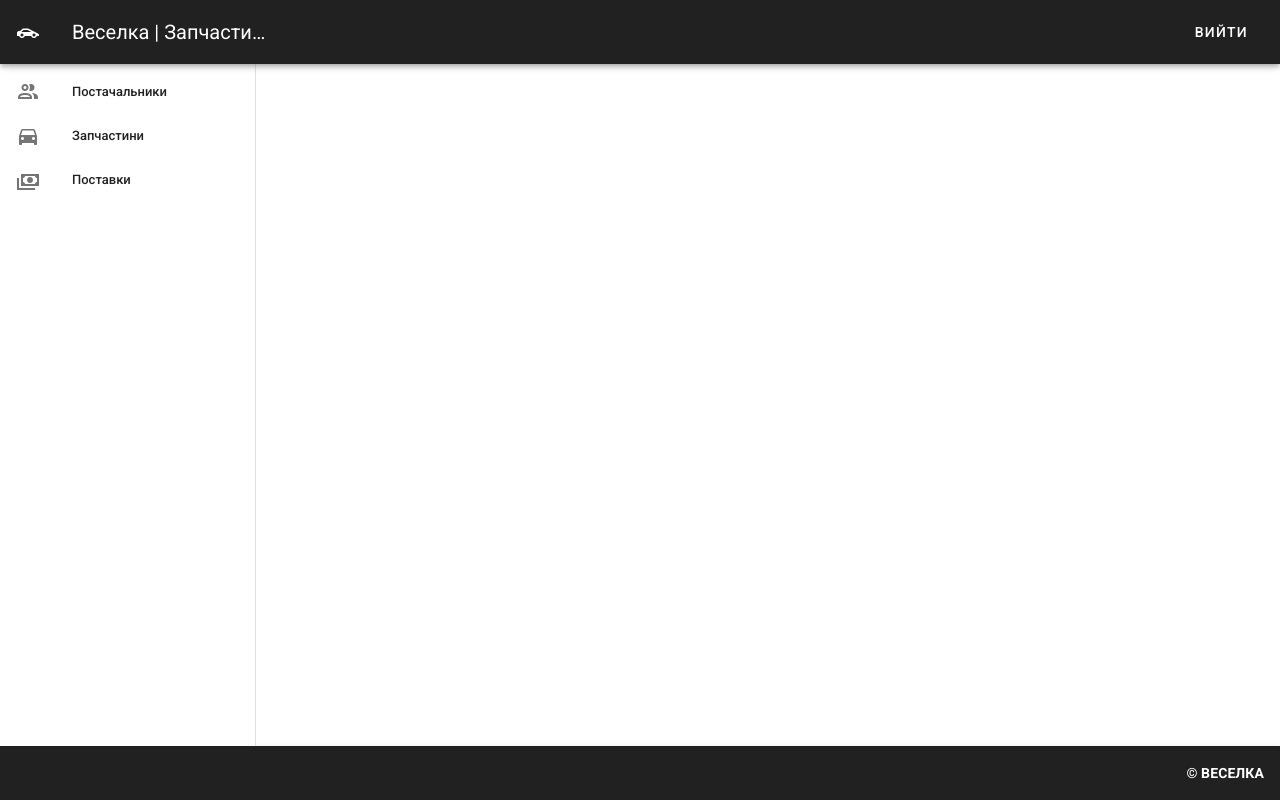
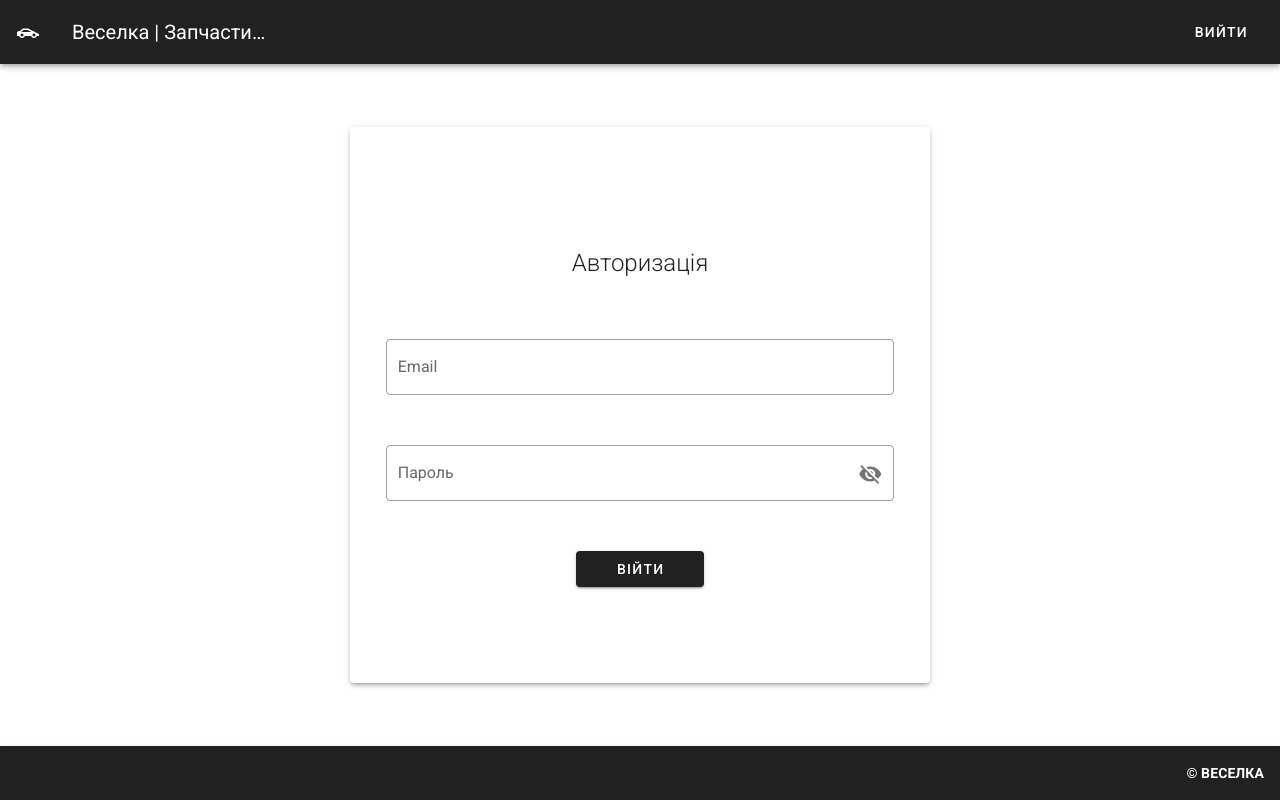
Before and after one commit to Dever4eg/hneu-trainings-vue, a Vue app: page /login in a window 1280 px wide. Built offline with nearby package versions, Linux system fonts and the light colour scheme.

Commit message:
Added authorization logic

```diff
--- a/package.json
+++ b/package.json
@@ -8,8 +8,12 @@
     "lint": "vue-cli-service lint"
   },
   "dependencies": {
+    "axios": "^0.21.1",
     "core-js": "^3.6.5",
+    "moment": "^2.29.1",
+    "vee-validate": "^2.2.14",
     "vue": "^2.6.11",
+    "vue-moment": "^4.1.0",
     "vue-router": "^3.2.0",
     "vuetify": "^2.4.0",
     "vuex": "^3.4.0"
--- a/src/App.vue
+++ b/src/App.vue
@@ -1,6 +1,11 @@
 <template>
   <v-app>
     <v-app-bar app clipped-left dark color="grey darken-4">
+      <v-app-bar-nav-icon
+        v-if="isAuthorized"
+        @click.stop="openSidebar = !openSidebar"
+      ></v-app-bar-nav-icon>
+
       <v-app-bar-nav-icon>
         <v-icon>mdi-car-sports</v-icon>
       </v-app-bar-nav-icon>
@@ -10,11 +15,11 @@
       <v-spacer></v-spacer>
 
       <v-toolbar-items>
-        <v-btn to="/logout" text>Вийти</v-btn>
+        <v-btn type="button" text @click="logout">Вийти</v-btn>
       </v-toolbar-items>
     </v-app-bar>
 
-    <v-navigation-drawer app clipped>
+    <v-navigation-drawer v-if="isAuthorized" v-model="openSidebar" app clipped>
       <v-list dense nav class="py-0">
         <v-list dense>
           <v-list-item
@@ -50,10 +55,14 @@
 </template>
 
 <script>
+import { mapGetters } from "vuex";
+import {getAuthHeader} from "./helpers/auth";
+
 export default {
   name: "App",
   components: {},
   data: () => ({
+    openSidebar: true,
     sidebarItems: [
       {
         icon: "mdi-account-multiple-outline",
@@ -71,6 +80,28 @@ export default {
         path: "/invoices"
       }
     ]
-  })
+  }),
+  computed: {
+    ...mapGetters(["authToken"]),
+    isAuthorized() {
+      return !!this.authToken;
+    }
+  },
+  methods: {
+    logout() {
+      // eslint-disable-next-line no-undef
+      axios
+        .delete("/log_out", {
+          headers: { ...getAuthHeader() }
+        })
+        .then(() => {
+          this.$store.commit("logout");
+          this.$router.push("/login");
+        })
+        .catch(error => {
+          console.log(error);
+        });
+    }
+  }
 };
 </script>
--- /dev/null
+++ b/src/helpers/auth.js
@@ -0,0 +1,15 @@
+export const getToken = () => {
+  const token = localStorage.getItem("token");
+
+  return token ? token : null;
+};
+
+export const getUser = () => {
+  const user = localStorage.getItem("user");
+
+  return user ? JSON.parse(user) : null;
+};
+
+export const getAuthHeader = () => {
+  return { AUTH_TOKEN: getToken() };
+};
--- a/src/main.js
+++ b/src/main.js
@@ -3,8 +3,19 @@ import App from "./App.vue";
 import router from "./router";
 import store from "./store";
 import vuetify from "./plugins/vuetify";
+import VeeValidate from "vee-validate";
+import auth from "./middleware/auth";
 
 Vue.config.productionTip = false;
+
+Vue.use(VeeValidate);
+Vue.use(require("vue-moment"));
+
+window.axios = require("axios");
+window.axios.defaults.headers.common = { "X-Requested-With": "XMLHttpRequest" };
+window.axios.defaults.baseURL = process.env.VUE_APP_API_ENDPOINT;
+
+auth();
 
 new Vue({
   router,
--- /dev/null
+++ b/src/middleware/auth.js
@@ -0,0 +1,28 @@
+import router from "../router";
+import store from "../store";
+
+export default () => {
+  router.beforeEach((to, from, next) => {
+    const auth = to.matched.some(record => record.meta.isAuthRequired);
+    const token = store.getters.authToken;
+    if (auth && !token) {
+      next("/login");
+    } else if (!auth && token) {
+      next("/");
+    } else {
+      next();
+    }
+  });
+
+  // eslint-disable-next-line no-undef
+  axios.interceptors.response.use(
+    response => response,
+    error => {
+      if (error.response.status === 401) {
+        store.commit("logout");
+        router.push("/login");
+      }
+      return Promise.reject(error);
+    }
+  );
+};
--- a/src/router/index.js
+++ b/src/router/index.js
@@ -1,5 +1,6 @@
 import Vue from "vue";
 import VueRouter from "vue-router";
+import Login from "../views/Login.vue";
 import Suppliers from "../views/Suppliers.vue";
 import Products from "../views/Products.vue";
 import Invoices from "../views/Invoices.vue";
@@ -8,23 +9,44 @@ Vue.use(VueRouter);
 
 const routes = [
   {
+    path: "/login",
+    name: "Login",
+    component: Login,
+    meta: {
+      isAuthRequired: false
+    }
+  },
+  {
     path: "/",
     redirect: "/suppliers"
   },
   {
     path: "/suppliers",
     name: "Suppliers",
-    component: Suppliers
+    component: Suppliers,
+    meta: {
+      isAuthRequired: true
+    }
   },
   {
     path: "/products",
     name: "Products",
-    component: Products
+    component: Products,
+    meta: {
+      isAuthRequired: true
+    }
   },
   {
     path: "/invoices",
     name: "Invoices",
-    component: Invoices
+    component: Invoices,
+    meta: {
+      isAuthRequired: true
+    }
+  },
+  {
+    path: "*",
+    redirect: "/"
   }
 ];
 
--- a/src/store/index.js
+++ b/src/store/index.js
@@ -1,11 +1,35 @@
 import Vue from "vue";
 import Vuex from "vuex";
+import { getToken, getUser } from "../helpers/auth";
 
 Vue.use(Vuex);
 
+const token = getToken();
+const user = getUser();
+
 export default new Vuex.Store({
-  state: {},
-  mutations: {},
+  state: {
+    authToken: token,
+    currentUser: user
+  },
+  getters: {
+    authToken: state => state.authToken,
+    currentUser: state => state.currentUser
+  },
+  mutations: {
+    login(state, user) {
+      state.currentUser = user;
+      state.authToken = user.authentication_token;
+      localStorage.setItem("user", JSON.stringify(state.currentUser));
+      localStorage.setItem("token", state.authToken);
+    },
+    logout(state) {
+      localStorage.removeItem("token");
+      localStorage.removeItem("user");
+      state.authToken = null;
+      state.currentUser = null;
+    }
+  },
   actions: {},
   modules: {}
 });
--- /dev/null
+++ b/src/views/Login.vue
@@ -0,0 +1,108 @@
+<template>
+  <v-container>
+    <v-layout align-center justify-center fill-height>
+      <v-flex xs12 sm10 md8 lg6 xl4>
+        <v-card class="elevation-3 px-5 py-15">
+          <v-card-title class="justify-center py-15 text-h5 font-weight-light">
+            Авторизація
+          </v-card-title>
+
+          <v-card-text>
+            <v-form @submit.prevent="login">
+              <v-text-field
+                id="email"
+                label="Email"
+                color="grey darken-4"
+                outlined
+                clearable
+                name="email"
+                v-model="email"
+                :loading="loading"
+                v-validate="'required|email'"
+                :error-messages="errors.collect('email')"
+                required
+                type="email"
+              >
+              </v-text-field>
+              <v-text-field
+                id="password"
+                label="Пароль"
+                color="grey darken-4"
+                class="mt-5"
+                outlined
+                name="password"
+                ref="password"
+                v-model="password"
+                :loading="loading"
+                :append-icon="showPassword ? 'mdi-eye' : 'mdi-eye-off'"
+                :type="showPassword ? 'text' : 'password'"
+                @click:append="showPassword = !showPassword"
+                v-validate="'required'"
+                :error-messages="errors.collect('password')"
+                required
+              >
+              </v-text-field>
+
+              <v-alert
+                v-if="error"
+                dense
+                border="left"
+                type="error"
+                dismissible
+              >
+                {{ error }}
+              </v-alert>
+
+              <v-layout class="d-flex justify-center my-5">
+                <v-btn type="submit" dark color="grey darken-4 px-10">
+                  Війти
+                </v-btn>
+              </v-layout>
+            </v-form>
+          </v-card-text>
+        </v-card>
+      </v-flex>
+    </v-layout>
+  </v-container>
+</template>
+
+<script>
+export default {
+  name: "Login",
+  data: () => ({
+    email: "",
+    password: "",
+    loading: false,
+    error: "",
+    showPassword: false
+  }),
+  methods: {
+    login() {
+      this.$validator.validateAll().then(result => {
+        if (result) {
+          this.error = "";
+          this.loading = true;
+          const payload = {
+            sign_in: {
+              email: this.email,
+              password: this.password
+            }
+          };
+          // eslint-disable-next-line no-undef
+          axios
+            .post("/sign_in", payload)
+            .then(response => {
+              this.loading = false;
+              this.$store.commit("login", response.data.data.user);
+              this.$router.push("/");
+            })
+            .catch(() => {
+              this.error = "Неправильні email або пароль!";
+              this.loading = false;
+            });
+        }
+      });
+    }
+  }
+};
+</script>
```
Also changed, not shown: 2 other files (tests, documents, lock files or other folders).
